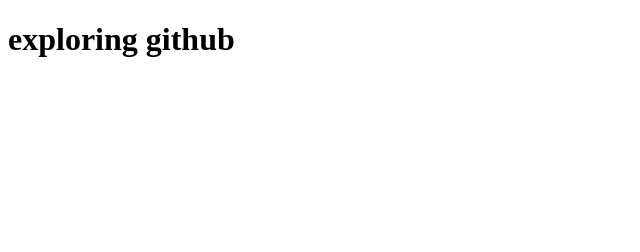
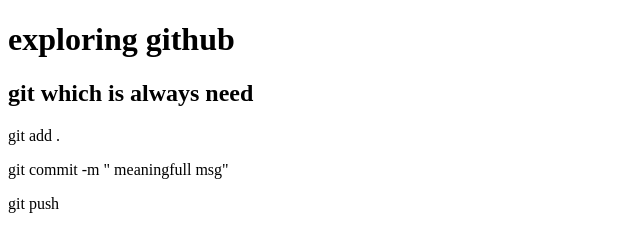
Before and after one commit to psikdar22139-debug/my-second-github, a plain HTML site: page index.html in a window 1280 px wide. Shown: the whole page, without its empty margins (0-640 px from the left). Drawn offline with Linux system fonts and the light colour scheme.

Commit message:
which is always need to do

```diff
--- a/index.html
+++ b/index.html
@@ -7,5 +7,14 @@
 </head>
 <body>
     <h1>exploring github </h1>
+
+    <div>
+        <h2>git which is always need</h2>
+
+        <p> git add .</p>
+        <p>git commit -m " meaningfull msg"</p>
+        <p>git push</p>
+
+    </div>
 </body>
 </html>
```
